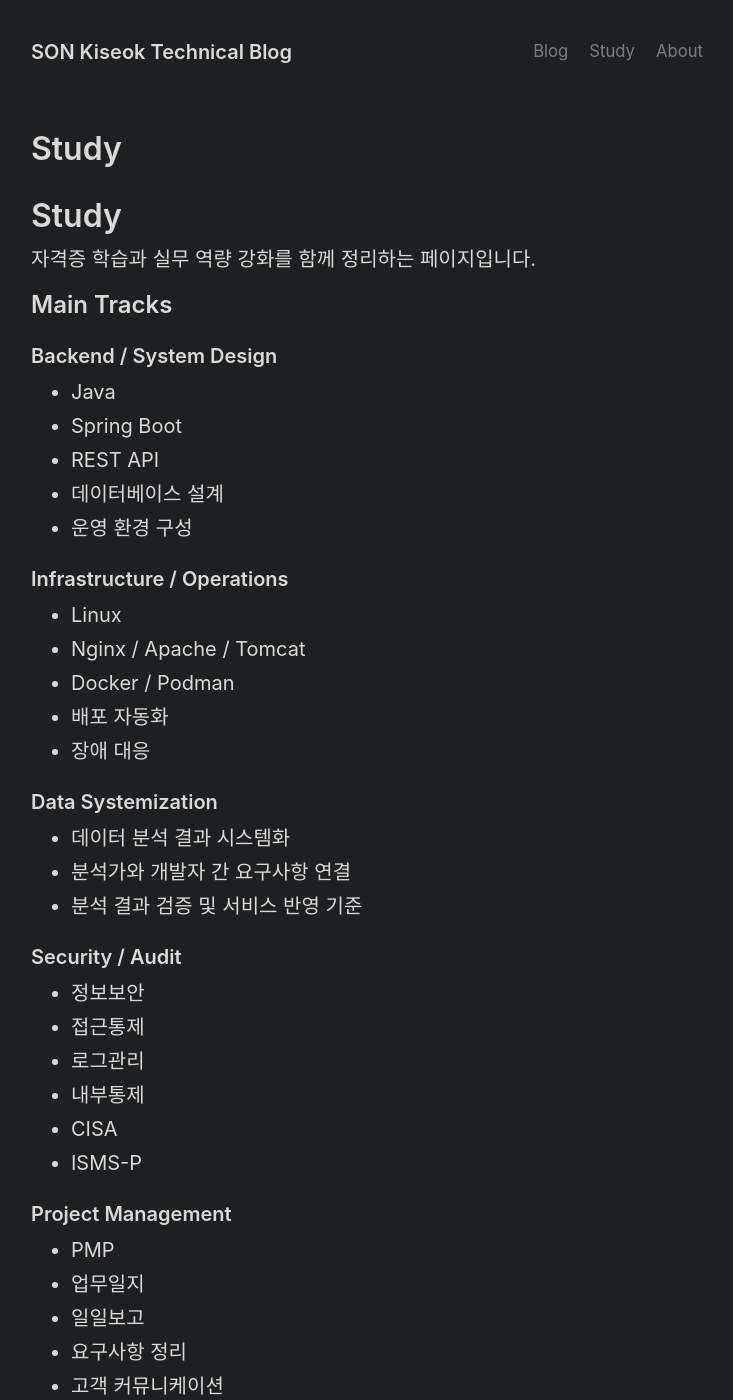
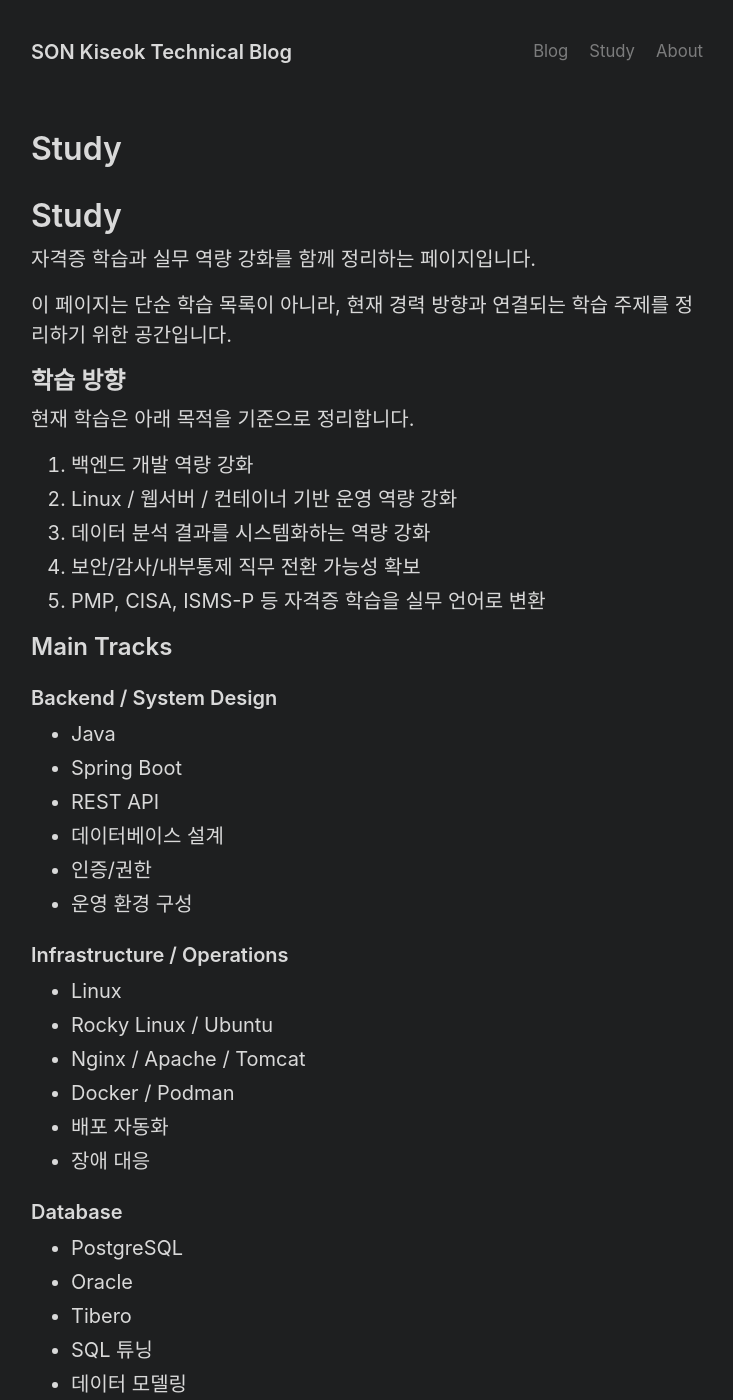
Before and after one commit to son1004007/son1004007.github.io, a Jekyll site: the page built from study.md, in a window 1280 px wide and 1400 px high. Shown: the whole window, without its empty margins (273-1006 px from the left). Built offline with Jekyll 4.4.1, drawn with Linux system fonts in a browser that asks for light colours; some of the changed text lies outside the part shown.

Commit message:
docs: improve study page with career-oriented tracks

````diff
--- a/study.md
+++ b/study.md
@@ -7,6 +7,18 @@ title: Study
 
 자격증 학습과 실무 역량 강화를 함께 정리하는 페이지입니다.
 
+이 페이지는 단순 학습 목록이 아니라, 현재 경력 방향과 연결되는 학습 주제를 정리하기 위한 공간입니다.
+
+## 학습 방향
+
+현재 학습은 아래 목적을 기준으로 정리합니다.
+
+1. 백엔드 개발 역량 강화
+2. Linux / 웹서버 / 컨테이너 기반 운영 역량 강화
+3. 데이터 분석 결과를 시스템화하는 역량 강화
+4. 보안/감사/내부통제 직무 전환 가능성 확보
+5. PMP, CISA, ISMS-P 등 자격증 학습을 실무 언어로 변환
+
 ## Main Tracks
 
 ### Backend / System Design
@@ -15,21 +27,33 @@ title: Study
 - Spring Boot
 - REST API
 - 데이터베이스 설계
+- 인증/권한
 - 운영 환경 구성
 
 ### Infrastructure / Operations
 
 - Linux
+- Rocky Linux / Ubuntu
 - Nginx / Apache / Tomcat
 - Docker / Podman
 - 배포 자동화
 - 장애 대응
+
+### Database
+
+- PostgreSQL
+- Oracle
+- Tibero
+- SQL 튜닝
+- 데이터 모델링
+- 분석 결과 테이블 설계
 
 ### Data Systemization
 
 - 데이터 분석 결과 시스템화
 - 분석가와 개발자 간 요구사항 연결
 - 분석 결과 검증 및 서비스 반영 기준
+- 배치, API, 화면 간 역할 분리
 
 ### Security / Audit
 
@@ -39,6 +63,7 @@ title: Study
 - 내부통제
 - CISA
 - ISMS-P
+- IT 감사/감리 관점의 기술 정리
 
 ### Project Management
 
@@ -47,11 +72,20 @@ title: Study
 - 일일보고
 - 요구사항 정리
 - 고객 커뮤니케이션
+- 분석 범위와 개발 범위 조율
 
-## Writing Rule
+## 작성 기준
 
 학습 글도 단순 요약이 아니라 실무 적용 기준을 중심으로 작성합니다.
 
 ```text
 개념 -> 실무 적용 기준 -> 예시 -> 주의점 -> 정리
 ```
+
+## 우선 정리할 학습 글
+
+- PMP 학습 내용을 실무 프로젝트 관리 언어로 정리하는 방법
+- CISA 학습 내용을 IT 내부통제 관점으로 정리하는 방법
+- ISMS-P 학습을 웹 서비스 운영 기준으로 연결하는 방법
+- 데이터베이스 설계 이론을 분석 결과 시스템화에 적용하는 방법
+- Linux 장애 대응 절차를 운영 체크리스트로 만드는 방법
````
